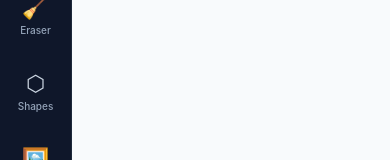
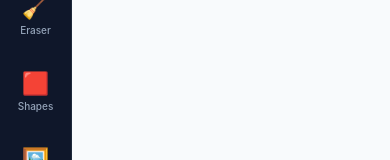
Before and after one commit to the-shahzaib-asif/CustomCanvas, a React Native app: screen / in a window 390 px wide. Shown: the part 191-351 px from the top of the page. Built offline with nearby package versions, Linux system fonts and the light colour scheme; what react-native-worklets would draw is missing.

Commit message:
refactor: reformat App.tsx and update shapes menu icon to red square emoji

```diff
--- a/App.tsx
+++ b/App.tsx
@@ -159,7 +159,7 @@ return (
               setShowShapesMenu(prev => !prev);
             }}
           >
-          <Text style={styles.sidebarEmoji}>⬡</Text>
+            <Text style={styles.sidebarEmoji}>🟥</Text>
             <Text style={styles.sidebarLabel}>Shapes</Text>
           </Pressable>
 
```
Lines whose indentation alone changed are shown as unchanged.
